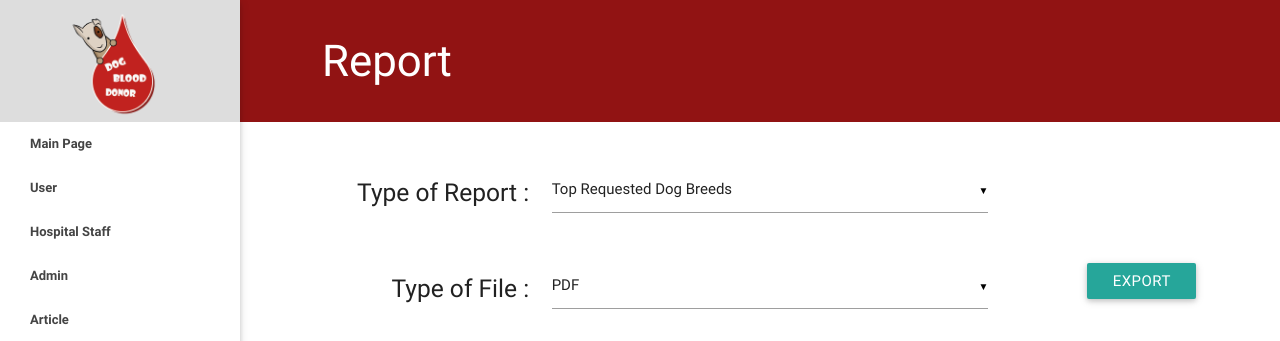
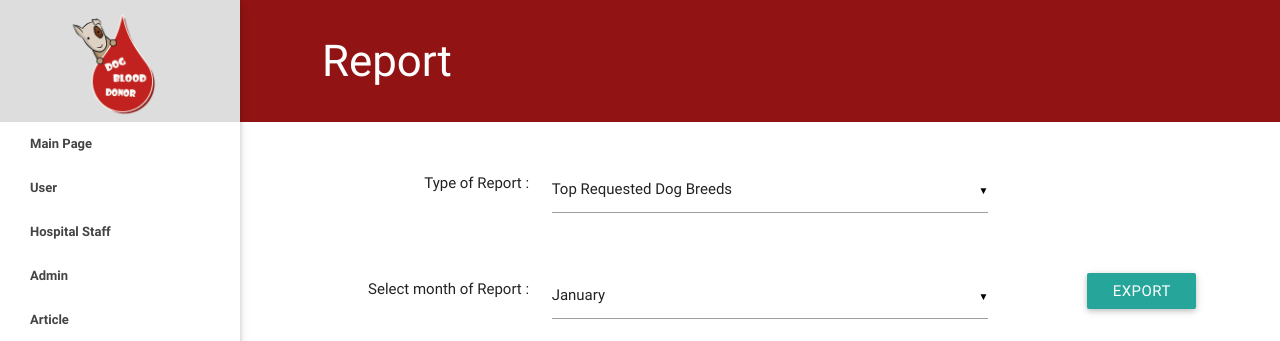
Before and after one commit to joyfulful/DogBloodDonor_Backend, a PHP site: page /admin/report.php in a window 1280 px wide; the page is wider, and only the part inside the window is pictured. Shown: the top 341 px of that part. Run offline with PHP 8.4, Linux system fonts and the light colour scheme; the visitor is signed in with stand-in values (Sample User, id 1); data that the repository does not hold is empty; a stand-in replaces the project's code that opens the database connection; some libraries are stand-ins or nearby versions.

Commit message:
edit format report

```diff
--- a/admin/report.php
+++ b/admin/report.php
@@ -20,8 +20,8 @@
             </div>
             <div class ="container col s12" style="margin-top:30px; margin-bottom:20px;">
                 <div class="row">
-                    <div  class="input-field col s3" style="text-align: right;">
-                        <h5> Type of Report : </h5>
+                    <div  class="input-field col s3" style="text-align: right; ;" >
+                        <h6> Type of Report : </h6>
                     </div>
                     <div class="input-field col s6">
                         <select>
@@ -32,22 +32,54 @@
                         </select>
                     </div>
                 </div>
+
+            </div>
+            <div class ="container col s12" style="margin-top:30px; margin-bottom:20px;">
                 <div class="row">
                     <div class="input-field col s3" style="text-align: right;">
-                        <h5> Type of File : </h5>
+                        <h6> Select month of Report : </h6>
                     </div>
-                    <div class="input-field col s6">
+                    <div class="input-field col s6 " >
                         <select>
-                            <option>PDF</option>
+                            <option>January </option>
+                            <option>February </option>
+                            <option>March </option>
+                            <option>April</option>
+                            <option>May </option>
+                            <option>June</option>
+                            <option>July </option>
+                            <option>August</option>
+                            <option>September</option>
+                            <option>October </option>
+                            <option>November </option>
+                            <option>December </option>
                         </select>
                     </div>
                     <div class="input-field col s2 offset-s1">
                         <button class="btn col s10">Export</button>
                     </div>
                 </div>
+            </div>
+             <div class ="container col s12" style="margin-top:30px; margin-bottom:20px;">
+                <div class="row">
+                    <div class="input-field col s3" style="text-align: right;">
+                        <h6> Select month of Year : </h6>
+                    </div>
+                    <div class="input-field col s6 " >
+                        <select>
+                            <option> 2015</option>
+                            <option> 2016</option>
 
+                        </select>
+                    </div>
+                    <div class="input-field col s2 offset-s1">
+                        <button class="btn col s10" disabled="">Export</button>
+                    </div>
+                </div>
+            </div>
+
+            <div class="row">
                 <div id="chart_div"></div>
-
 
             </div>
 
@@ -100,11 +132,11 @@
                     data.addColumn('string', 'สายพันธ์สุนัข');
                     data.addColumn('number', 'เปอร์เซ็นการขอเลือด');
                     data.addRows([
-                        <?php
-                        foreach ($dogbreeds as $key => $value) {
-                            echo "['".$value["breeds_name"]."', ".($value["count"]/$countsum)."],";
-                        }
-                        ?>
+<?php
+foreach ($dogbreeds as $key => $value) {
+    echo "['" . $value["breeds_name"] . "', " . ($value["count"] / $countsum) . "],";
+}
+?>
                     ]);
 
                     var options = {
```
